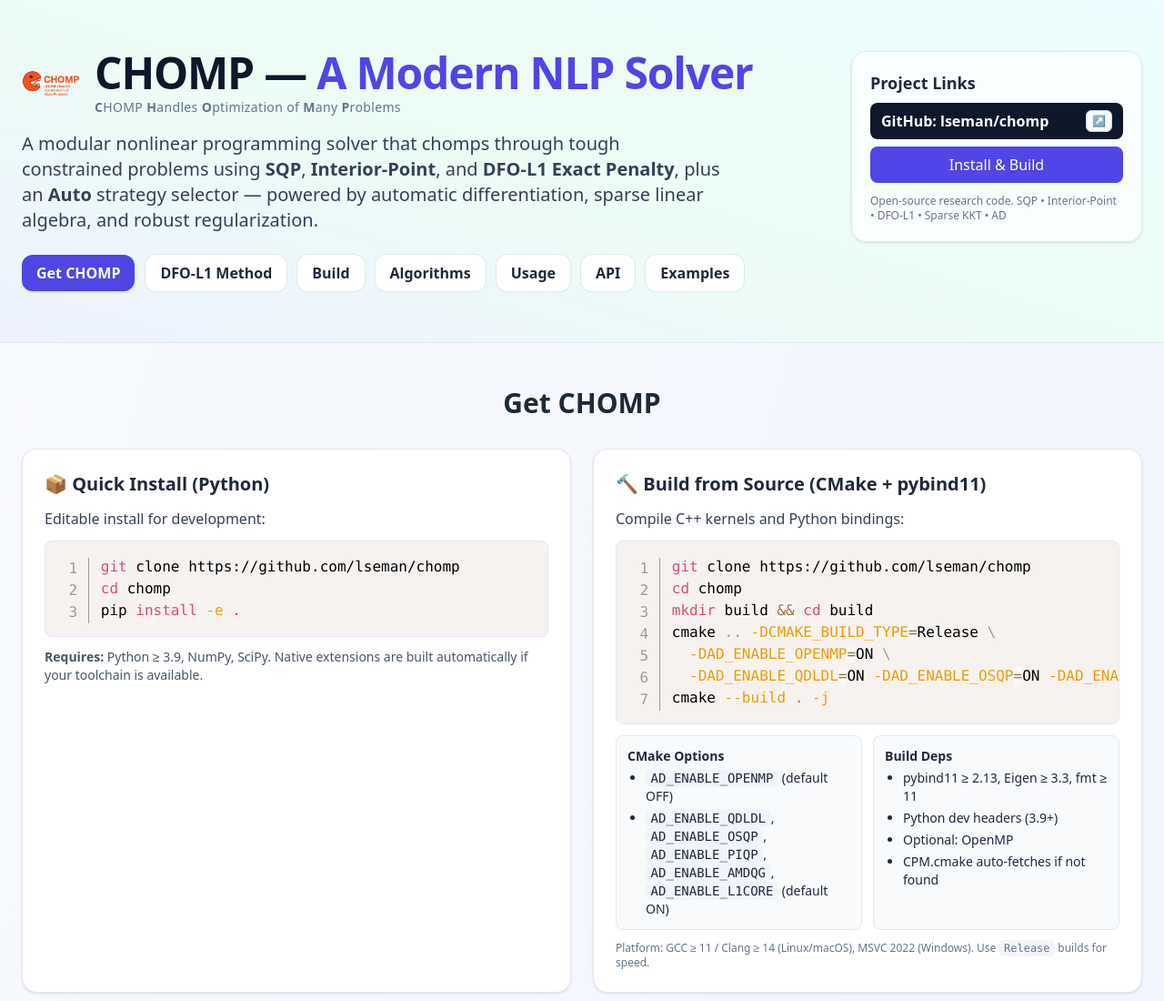
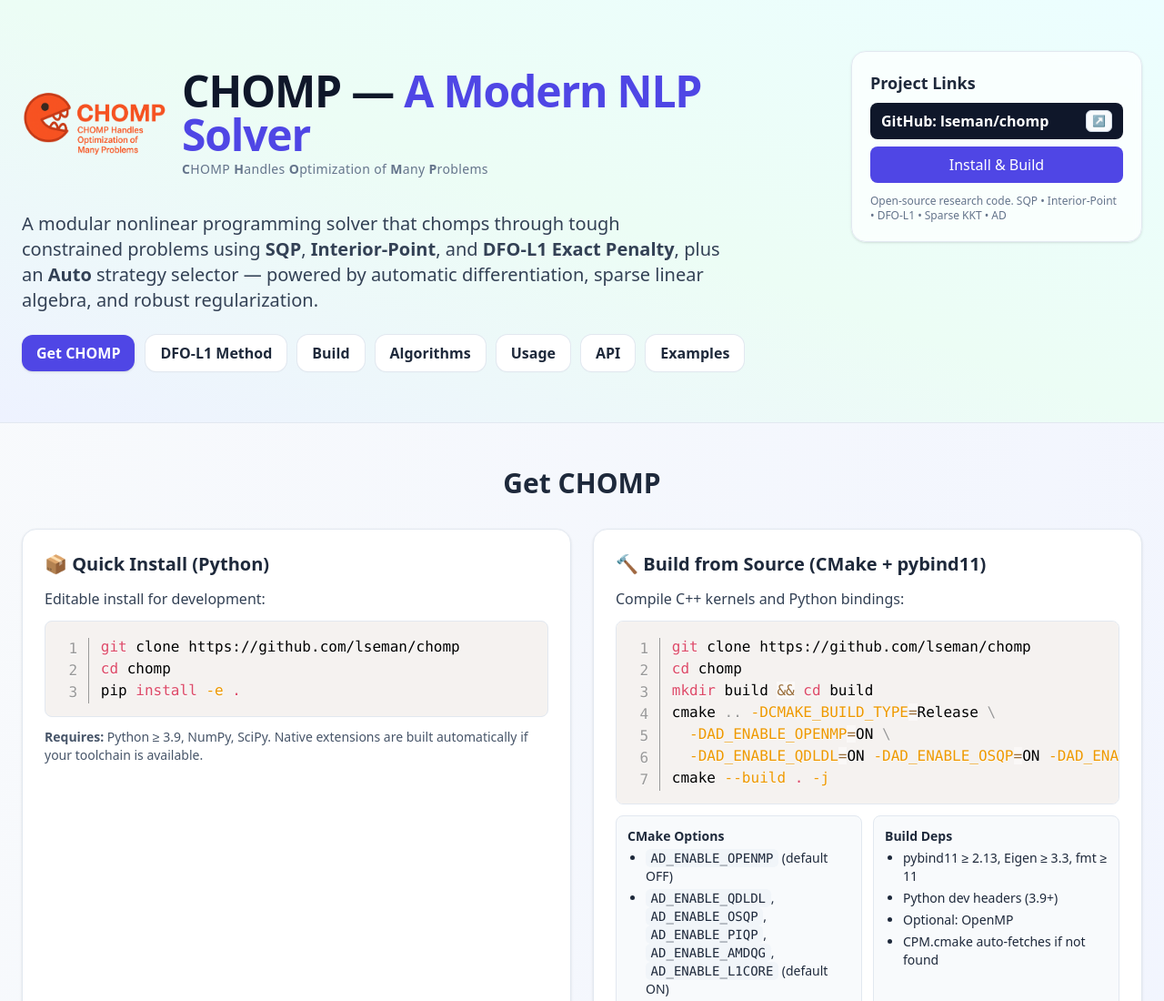
Before and after one commit to yurimnunes/chomp, a plain HTML site: page docs/index.html in a window 1280 px wide. Shown: the top 1100 px of the page at 91% size. Drawn offline with nearby package versions, Linux system fonts and the light colour scheme.

Commit message:
updating page

```diff
--- a/docs/index.html
+++ b/docs/index.html
@@ -119,7 +119,7 @@
       <div class="flex flex-col lg:flex-row items-start gap-8">
         <div class="flex-1">
           <div class="flex items-center gap-4">
-            <img src="logo.png" alt="CHOMP logo" class="w-16 h-16 object-contain" />
+            <img src="logo.png" alt="CHOMP logo" class="w-40 h-40 object-contain" />
             <div>
               <h1 class="text-4xl md:text-5xl font-extrabold tracking-tight text-slate-900">CHOMP —
                 <span class="text-indigo-600">A Modern NLP Solver</span>
```
